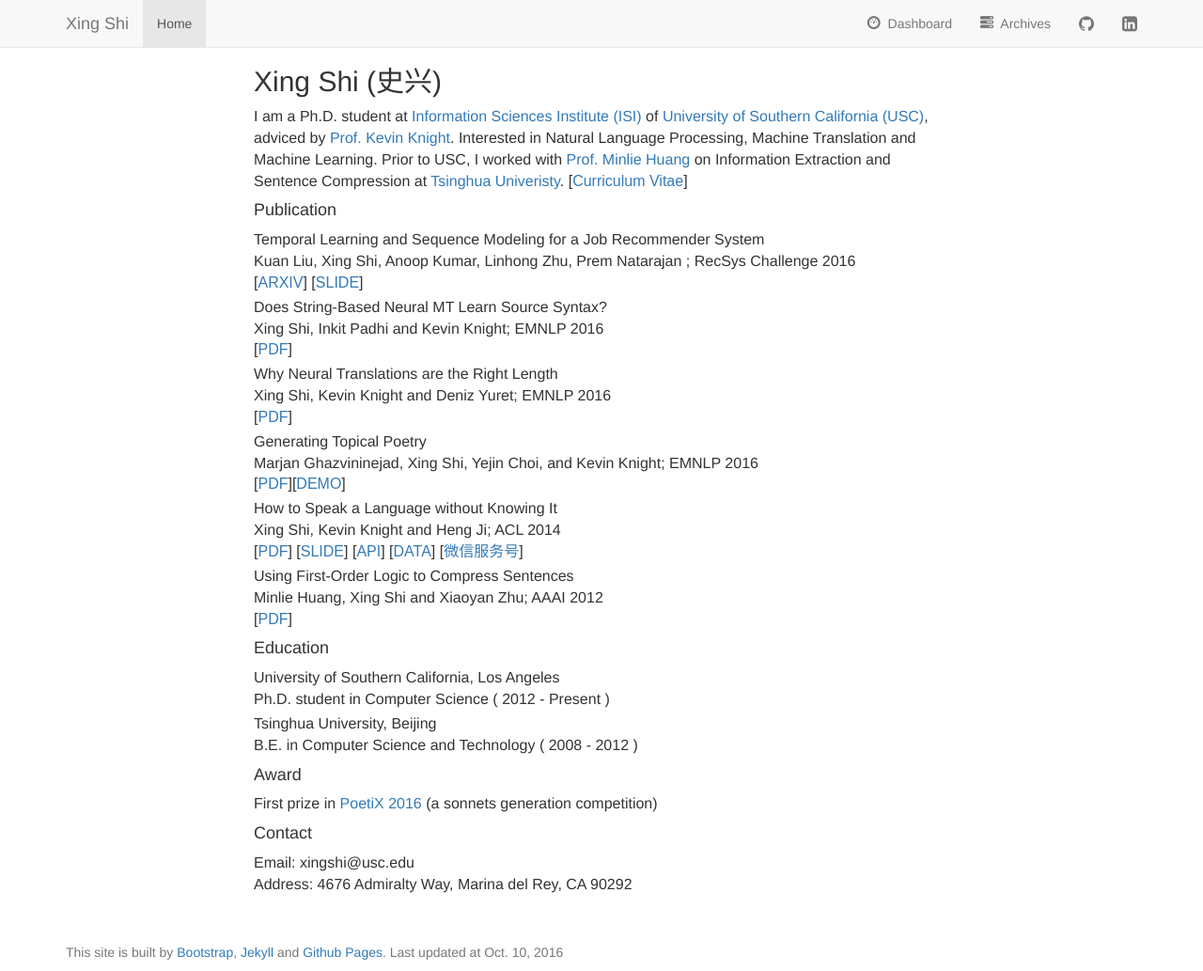
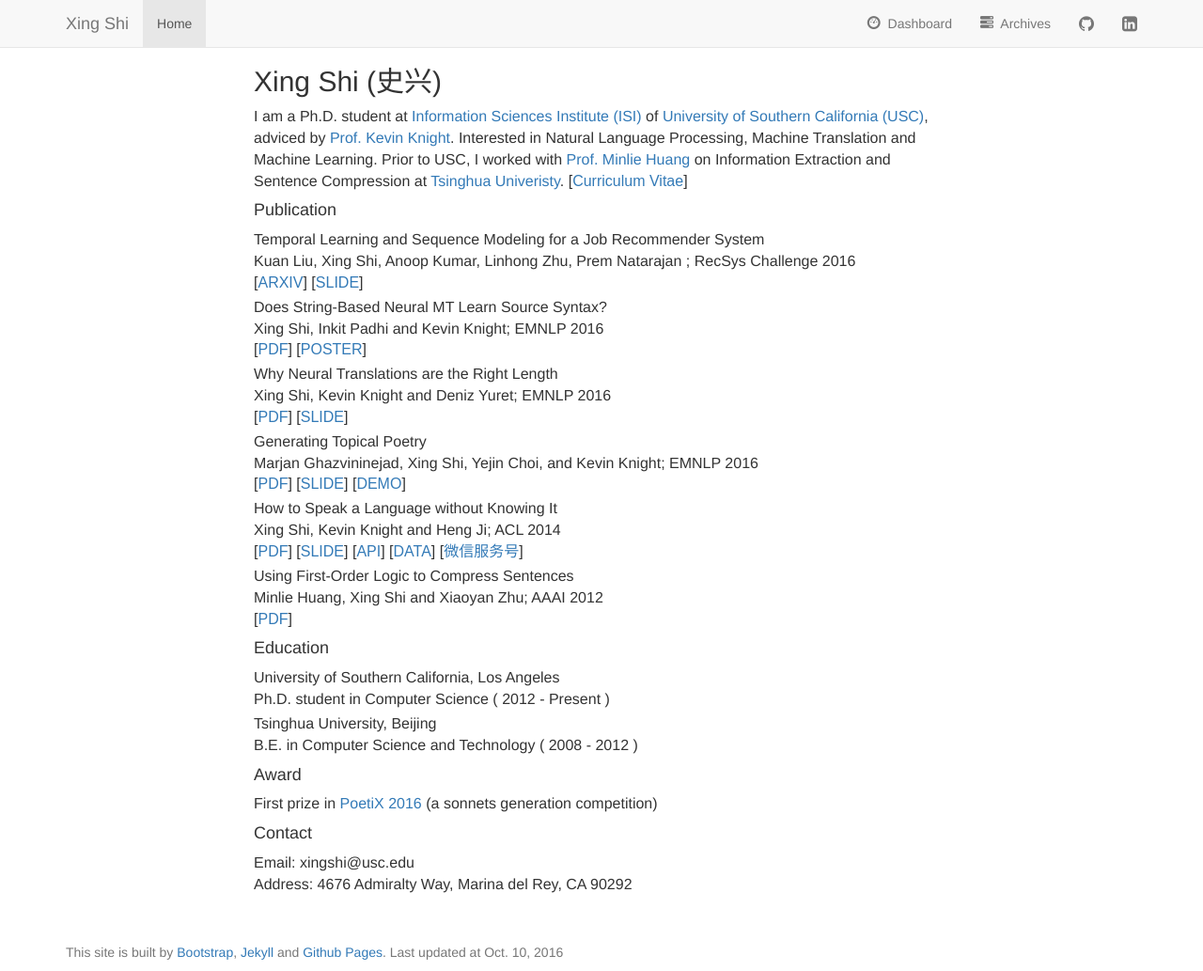
Before and after one commit to shixing/shixing.github.io, a Jekyll site: the page built from index.html, in a window 1280 px wide and 1033 px high. Shown: the whole window at 94% size. Built offline with Jekyll 4.4.1, drawn with Linux system fonts in a browser that asks for light colours; nearby versions of some CDN libraries.

Commit message:
add slides for emnlp2016

```diff
--- a/index.html
+++ b/index.html
@@ -24,21 +24,21 @@ title: Xing Shi
     <div class="subsection">
       <span class="paper-title">Does String-Based Neural MT Learn Source Syntax?</span>
       <span class="paper-author">Xing Shi, Inkit Padhi and Kevin Knight; EMNLP 2016</span>
-      <span class="paper-link">[<a href="/data/pdf/EMNLP2016long.pdf">PDF</a>]</span>
+      <span class="paper-link">[<a href="/data/pdf/EMNLP2016long.pdf">PDF</a>] [<a href="/data/pdf/EMNLP2016long-poster.pdf">POSTER</a>]</span>
     </div>
 
 
     <div class="subsection">
       <span class="paper-title">Why Neural Translations are the Right Length</span>
       <span class="paper-author">Xing Shi, Kevin Knight and Deniz Yuret; EMNLP 2016</span>
-      <span class="paper-link">[<a href="/data/pdf/EMNLP2016short.pdf">PDF</a>]</span>
+      <span class="paper-link">[<a href="/data/pdf/EMNLP2016short.pdf">PDF</a>] [<a href="/data/pdf/EMNLP2016short-slides.pdf">SLIDE</a>]</span>
     </div>
 
 
     <div class="subsection">
       <span class="paper-title">Generating Topical Poetry</span>
       <span class="paper-author">Marjan Ghazvininejad, Xing Shi, Yejin Choi, and Kevin Knight; EMNLP 2016</span>
-      <span class="paper-link">[<a href="/data/pdf/EMNLP2016poem.pdf">PDF</a>][<a href="http://52.24.230.241/poem//index.html">DEMO</a>]</span>
+      <span class="paper-link">[<a href="/data/pdf/EMNLP2016poem.pdf">PDF</a>] [<a href="/data/pdf/EMNLP2016poem-slides.pdf">SLIDE</a>] [<a href="http://52.24.230.241/poem//index.html">DEMO</a>]</span>
     </div>
 
 
```
Also changed, not shown: 3 other files.
